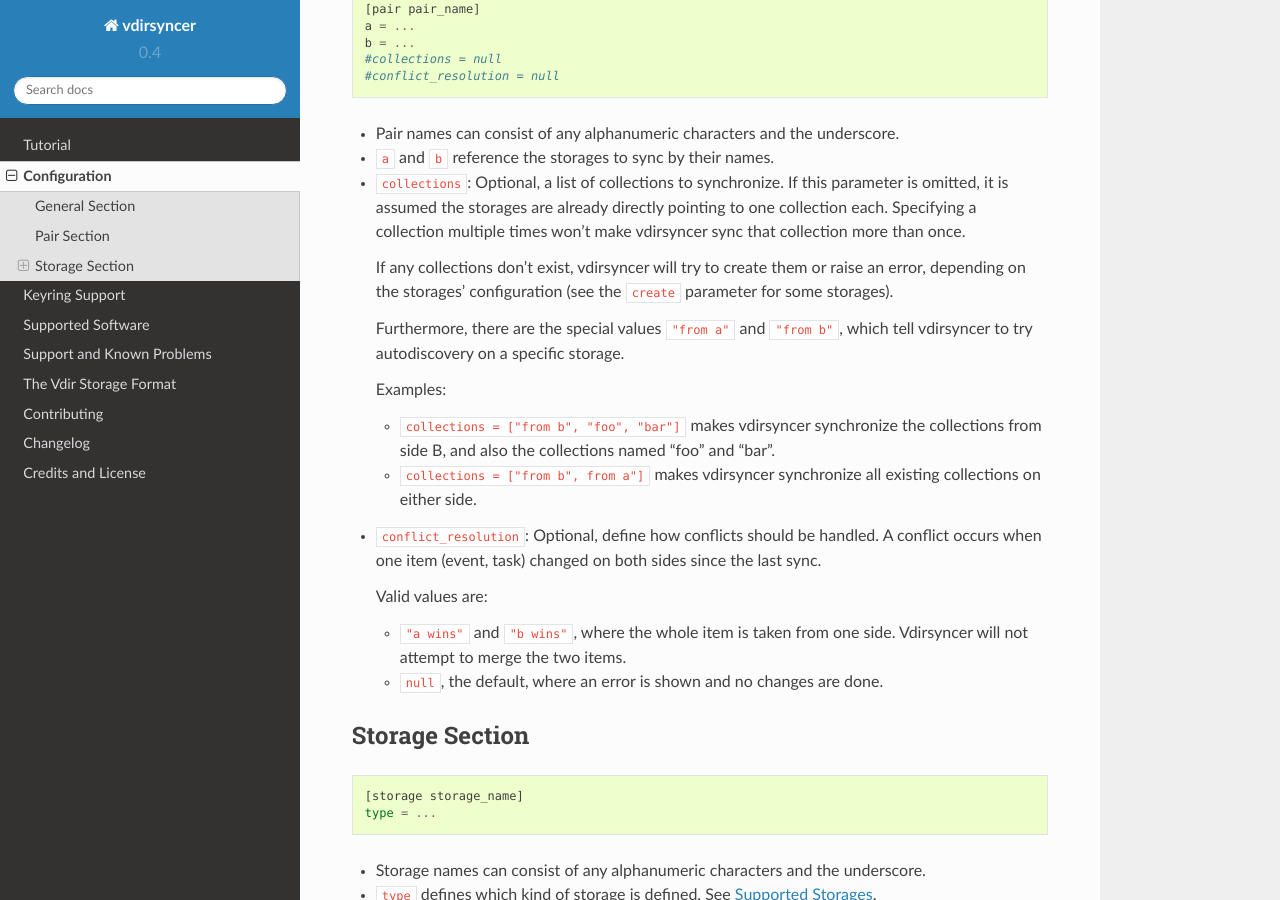
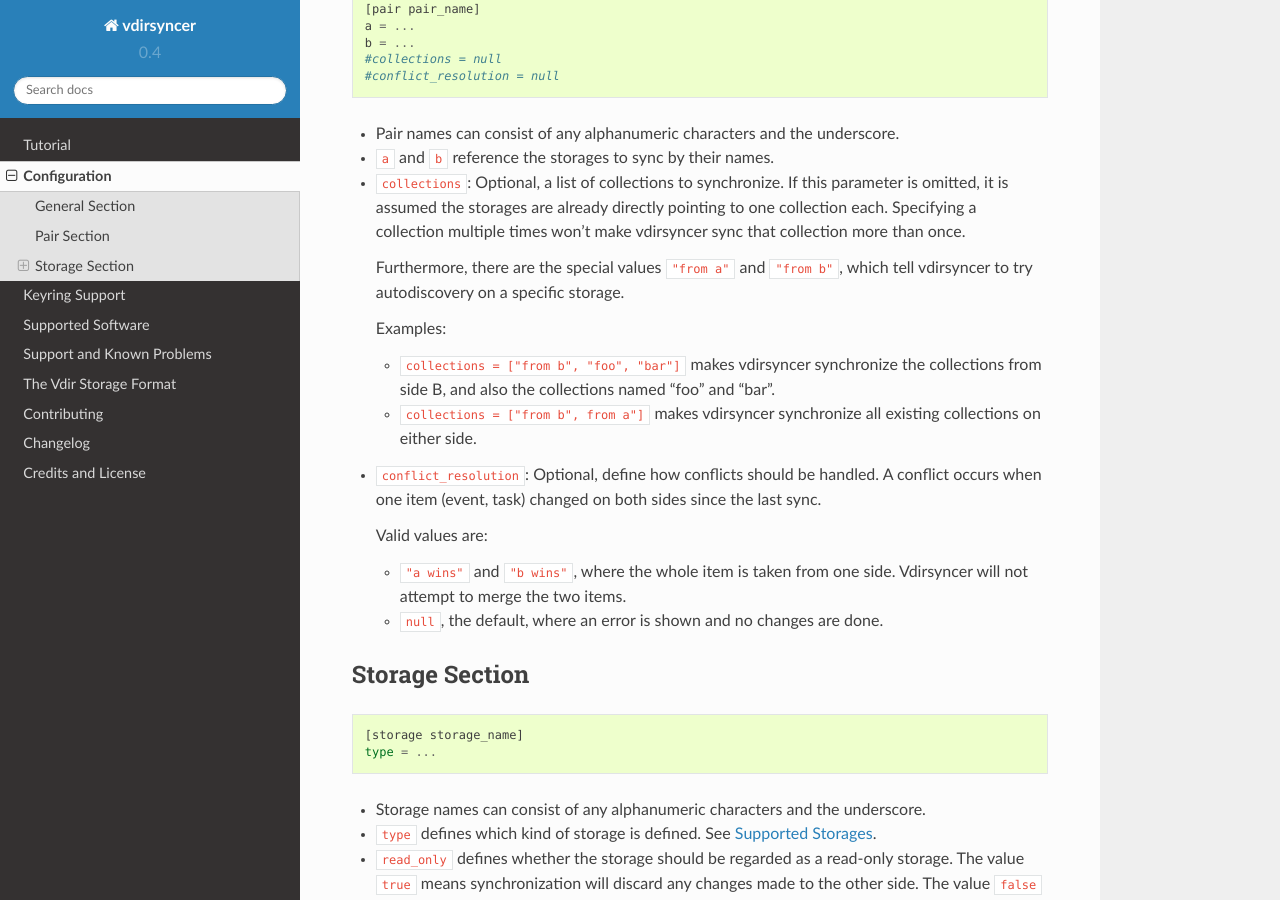
Before and after one commit to pimutils/vdirsyncer, a Sphinx documentation site: the page built from docs/config.rst, in a window 1280 px wide and 900 px high, scrolled down 935 px. Built offline with Sphinx 7.4.7 and the Read the Docs theme 2.0.0, drawn with Linux system fonts in a browser that asks for light colours.

Commit message:
Remove leftovers

```diff
--- a/docs/config.rst
+++ b/docs/config.rst
@@ -65,10 +65,6 @@ Pair Section
   parameter is omitted, it is assumed the storages are already directly
   pointing to one collection each. Specifying a collection multiple times won't
   make vdirsyncer sync that collection more than once.
-
-  If any collections don't exist, vdirsyncer will try to create them or raise
-  an error, depending on the storages' configuration (see the ``create``
-  parameter for some storages).
 
   Furthermore, there are the special values ``"from a"`` and ``"from b"``,
   which tell vdirsyncer to try autodiscovery on a specific storage.
```
Also changed, not shown: 1 other file.
